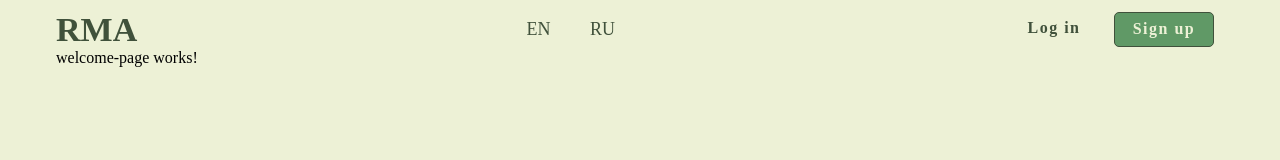
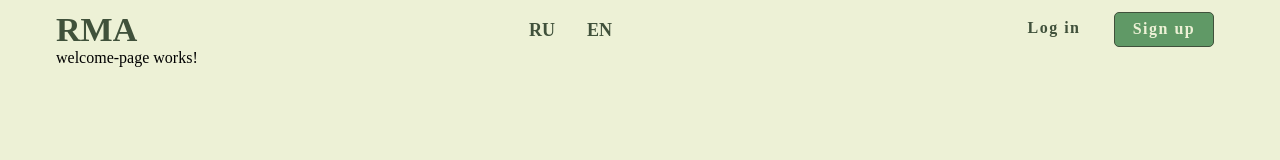
Before and after one commit to DilbarAkkaya/project-managment-app, an Angular app in the folder pma/: page / in a window 1280 px wide. Shown: the top 160 px of the page. Built offline with nearby package versions, Linux system fonts and the light colour scheme; a web font is replaced by a local one.

Commit message:
feat: change lang buttons styles and  mat ui

```diff
--- a/pma/src/app/components/header/header.component.html
+++ b/pma/src/app/components/header/header.component.html
@@ -1,8 +1,8 @@
   <header class="header wrapper">
     <mat-toolbar class="mat-toolbar wrapper"><a [routerLink]="['/']" class="logo">RMA</a>
-      <mat-button-toggle-group>
-        <button type="button" mat-button>EN</button>
-        <button type="button" mat-button>RU</button>
+      <mat-button-toggle-group appearance="legacy" name="lang" aria-label="lang">
+        <mat-button-toggle value="ru">RU</mat-button-toggle>
+        <mat-button-toggle value="en">EN</mat-button-toggle>
       </mat-button-toggle-group>
       <div class="auth-wrapper">
         <a href="#" class="button auth-link">Log in</a>
--- a/pma/src/app/components/header/header.component.scss
+++ b/pma/src/app/components/header/header.component.scss
@@ -1,6 +1,6 @@
 $primary: #EDF1D6;
 $primary-dark:#9DC08B;
-$seconary: #609966;
+$secondary: #609966;
 $secondary-dark: #40513B;
 
 .mat-toolbar {
@@ -14,8 +14,9 @@ $secondary-dark: #40513B;
   font-size: 34px;
   color: $secondary-dark;
 }
-.mat-button-toggle-group:first-child {
-  border-right: 2px solid $secondary-dark;
+.mat-button-toggle-checked {
+   background-color: $secondary;
+   color: $primary;
 }
 
 .auth-wrapper {
@@ -30,8 +31,9 @@ $secondary-dark: #40513B;
 }
 
 .auth-wrapper a:last-child{
-  background-color: $seconary;
+  background-color: $secondary;
   color: $primary;
+
 }
 
 .auth-wrapper a:first-child{
```
